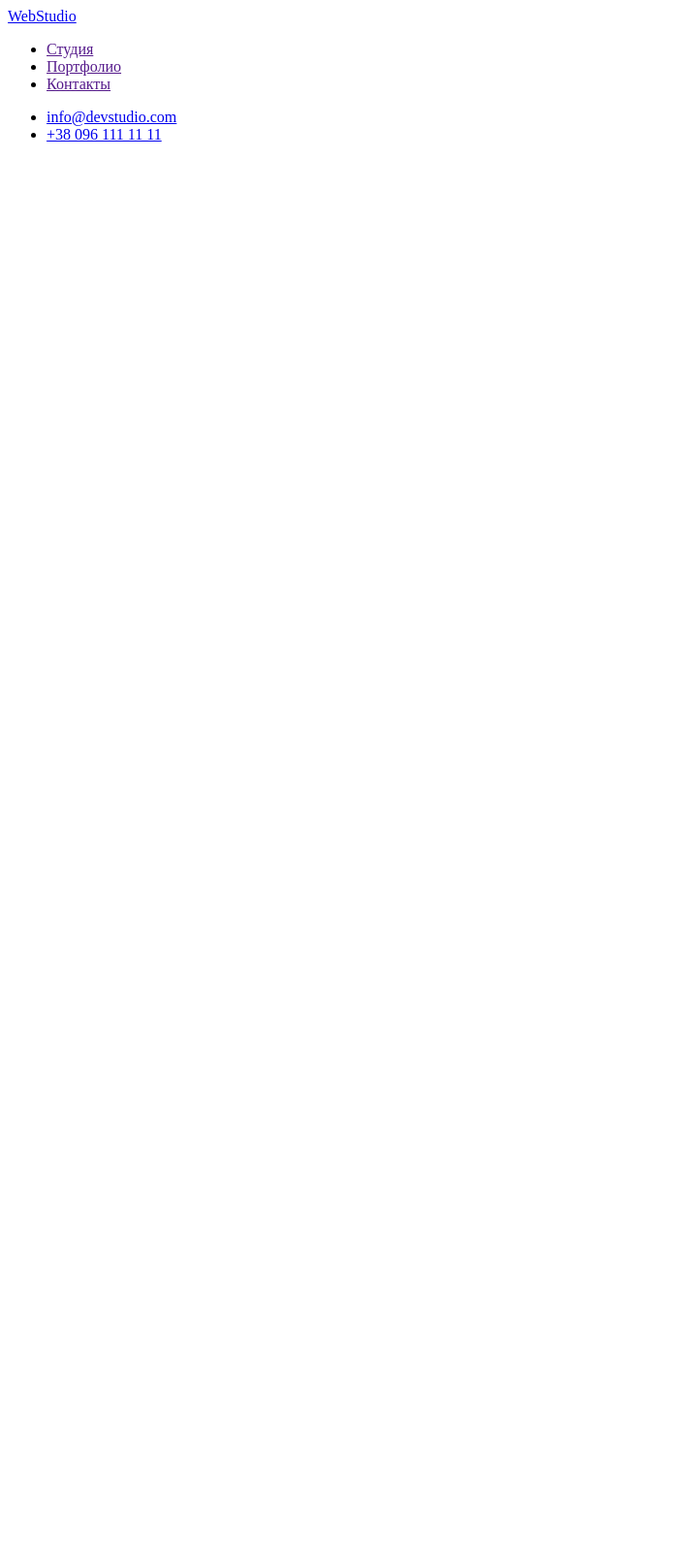
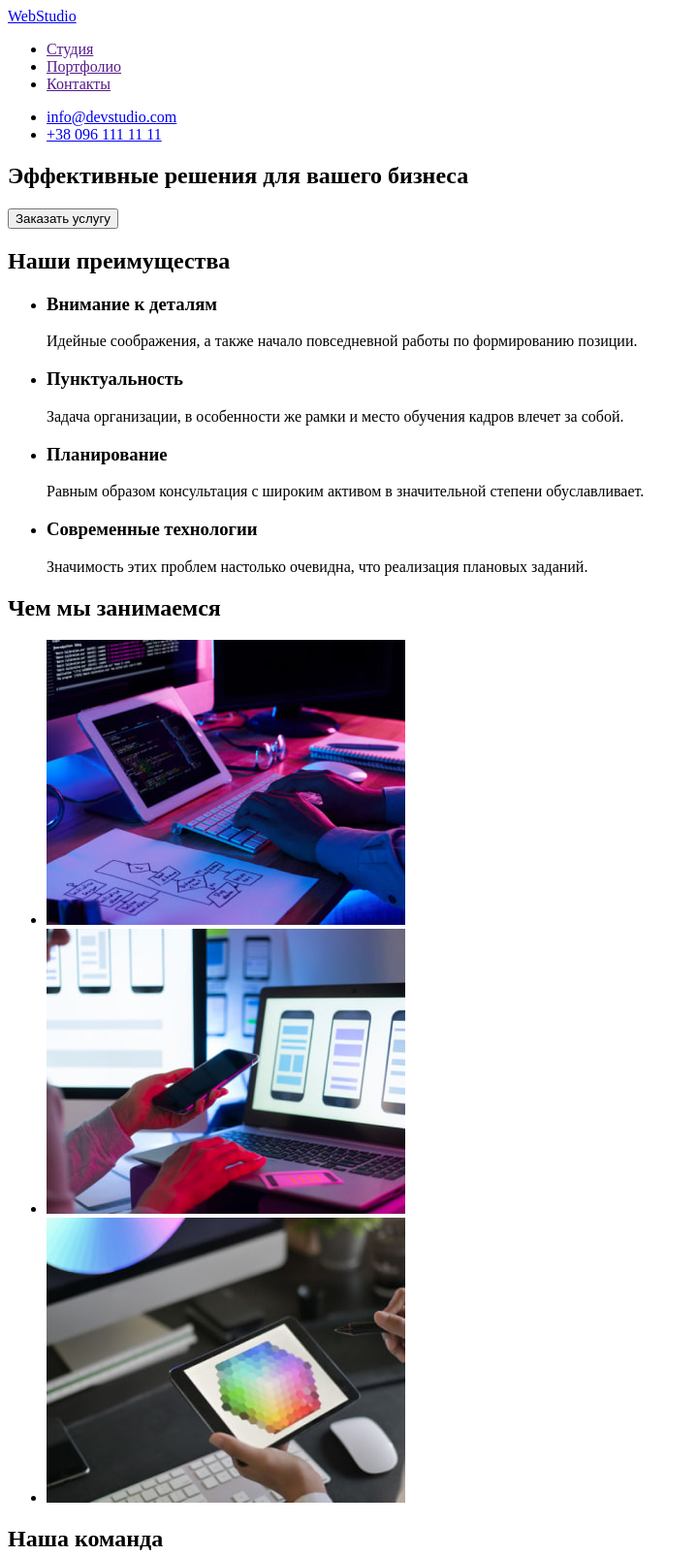
Before and after one commit to ISoRkAI/goit-markup-hw-01, a plain HTML site: page index.html in a window 1280 px wide. Shown: the top 1605 px of the page at 97% size, without its empty margins (0-719 px from the left). Before the commit the page ends 800 px from the top, so only its background shows below. Drawn offline with Linux system fonts and the light colour scheme.

Commit message:
Добавляет Main

```diff
--- a/index.html
+++ b/index.html
@@ -5,7 +5,7 @@
     <meta charset="UTF-8">
     <meta http-equiv="X-UA-Compatible" content="IE=edge">
     <meta name="viewport" content="width=device-width, initial-scale=1.0">
-    <title>My Homework</title>
+    <title>WebStudio</title>
 </head>
 
 <body>
@@ -24,7 +24,70 @@
         </ul>
     </header>
     <main>
-
+        <section>
+            <h1>Эффективные решения для вашего бизнеса</h1>
+            <button type="button">Заказать услугу</button>
+        </section>
+        <section>
+            <H2>Наши преимущества</H2>
+            <ul>
+                <li>
+                    <h3>Внимание к деталям</h3>
+                    <p>Идейные соображения, а также начало повседневной работы по формированию позиции.</p>
+                </li>
+                <li>
+                    <h3>Пунктуальность</h3>
+                    <p>Задача организации, в особенности же рамки и место обучения кадров влечет за собой.</p>
+                </li>
+                <li>
+                    <h3>Планирование</h3>
+                    <p>Равным образом консультация с широким активом в значительной степени обуславливает.</p>
+                </li>
+                <li>
+                    <h3>Современные технологии</h3>
+                    <p>Значимость этих проблем настолько очевидна, что реализация плановых заданий.</p>
+                </li>
+            </ul>
+        </section>
+        <section>
+            <h2>Чем мы занимаемся</h2>
+            <ul>
+                <li>
+                    <img src="./images/box_1_p.jpg" alt="Написание кода сайта" width="370"/>
+                </li>
+                <li>
+                    <img src="./images/box_2_p.jpg" alt="Адаптация сайта под мобильные устройства" width="370"/>
+                </li>
+                <li>
+                    <img src="./images/box_3_p.jpg" alt="Стилизация" width="370"/>
+                </li>
+            </ul>
+        </section>
+        <section>
+            <h2>Наша команда</h2>
+            <ul>
+                <li>
+                    <img src="./images/Igor_Demyanenko_p.jpg" alt="Игорь Демьяненко" width="270"/>
+                    <h3>Игорь Демьяненко</h3>
+                    <p>Product Designer</p>
+                </li>
+                <li>
+                    <img src="./images/Olga_Repina_p.jpg" alt="Ольга Репина" width="270"/>
+                    <h3>Ольга Репина</h3>
+                    <p>Frontend Developer</p>
+                </li>
+                <li>
+                    <img src="./images/Nikolai_Tarasov_p.jpg" alt="Николай Тарасов" width="270"/>
+                    <h3>Николай Тарасов</h3>
+                    <p>Marketing</p>
+                </li>
+                <li>
+                    <img src="./images/Mikhail_Ermakov_p.jpg" alt="Михаил Ермаков" width="270"/>
+                    <h3>Михаил Ермаков</h3>
+                    <p>UI Designer</p>
+                </li>
+            </ul>
+        </section>
     </main>
     <footer>
 
```
Also changed, not shown: images/Igor_Demyanenko_p.jpg (added), images/Mikhail_Ermakov_p.jpg (added), images/Nikolai_Tarasov_p.jpg (added), images/Olga_Repina_p.jpg (added), images/box_1_p.jpg (added), images/box_2_p.jpg (added), images/box_3_p.jpg (added).
